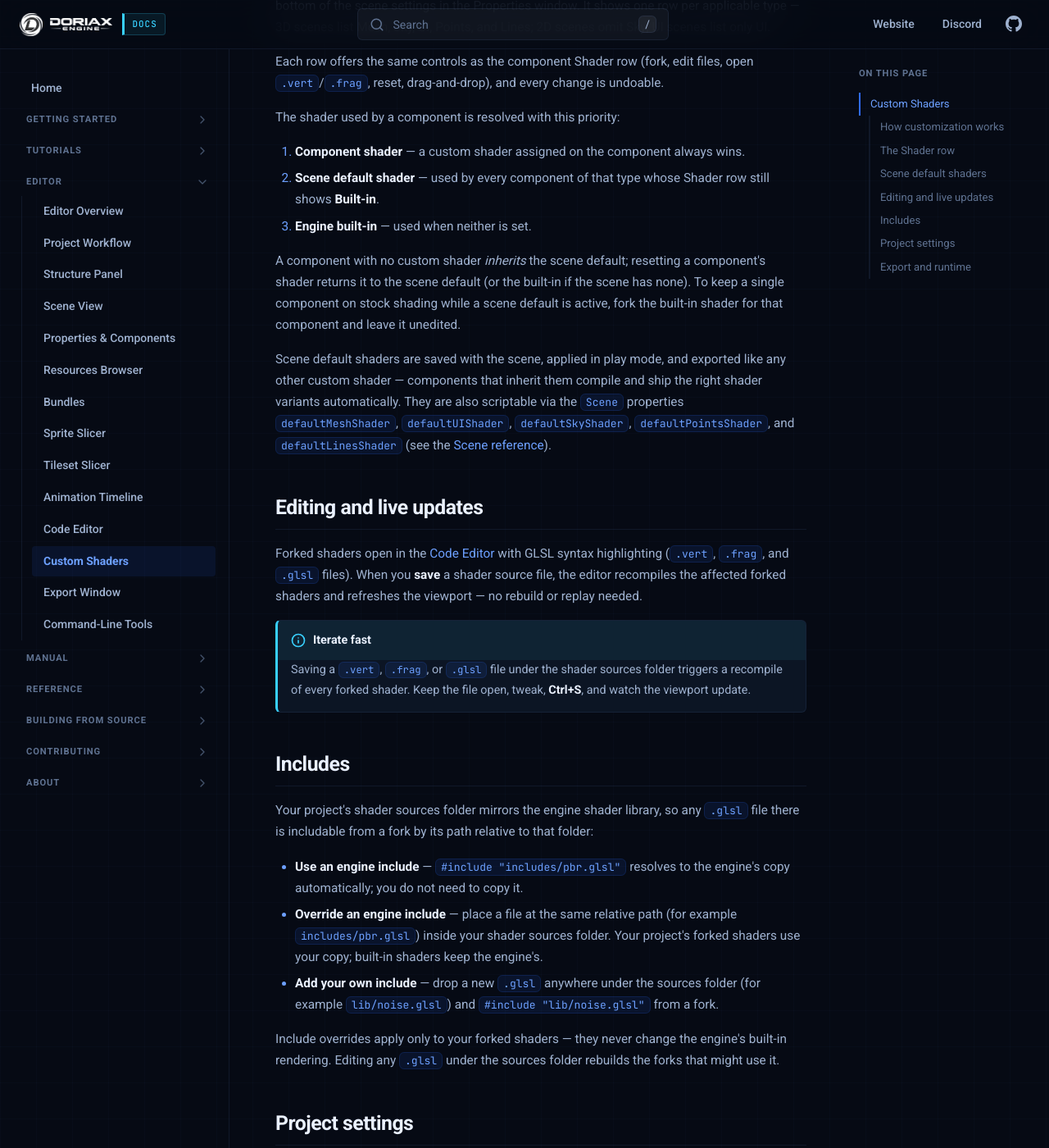
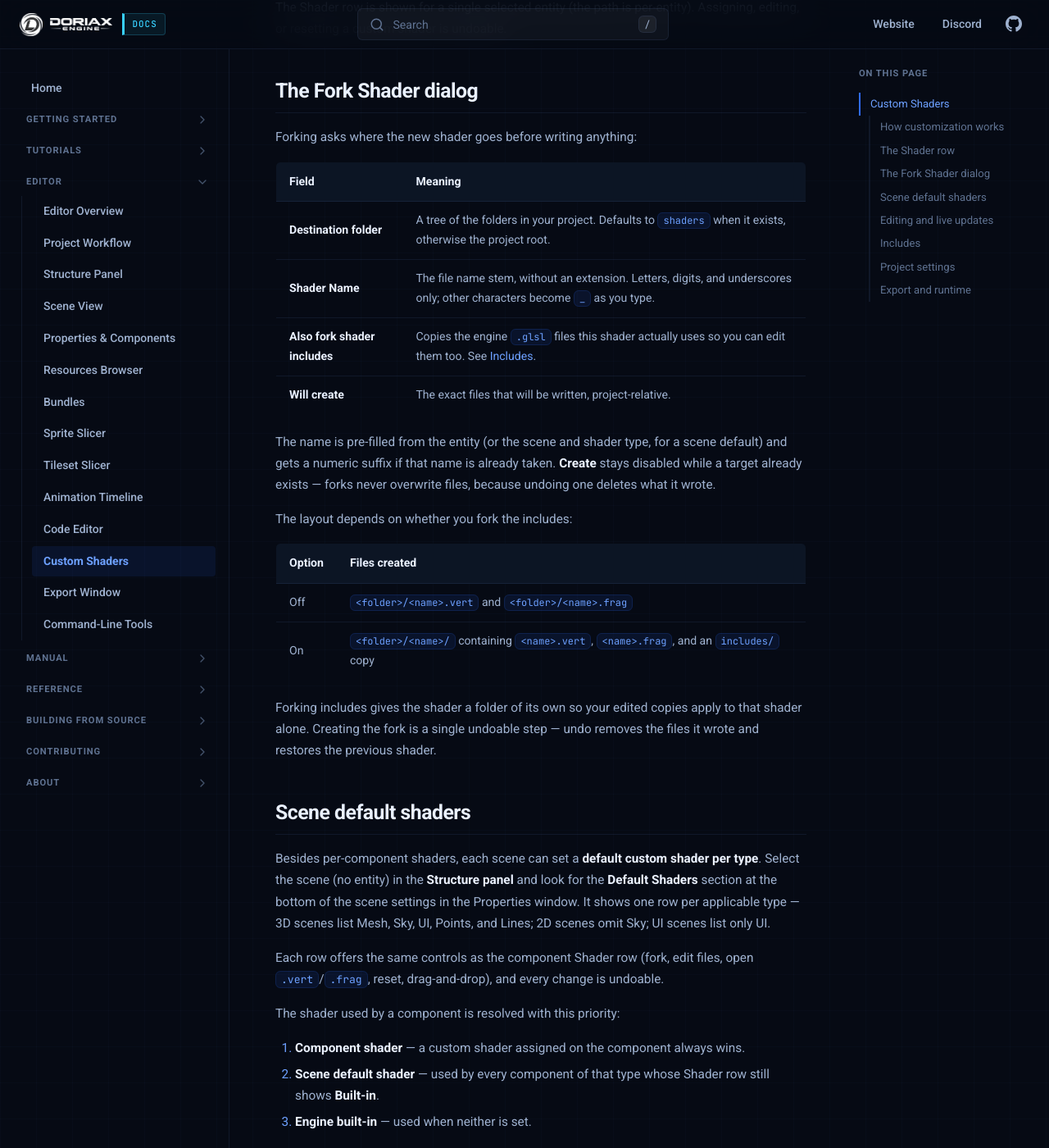
Before and after one commit to doriaxengine/doriax-docs, an MkDocs documentation site: the page built from docs/editor/custom-shaders.md, in a window 1280 px wide and 1400 px high, scrolled down 1473 px. Shown: the whole window at 82% size. Built offline with MkDocs 1.6.1, drawn with Linux system fonts in a browser that asks for light colours; some of the changed text lies outside the part shown.

Commit message:
Updated fork shaders docs

```diff
--- a/docs/editor/custom-shaders.md
+++ b/docs/editor/custom-shaders.md
@@ -13,9 +13,8 @@ ones.
 ## How customization works
 
 A custom shader is a **fork** of a built-in shader. The editor copies the built-in
-entry-point files (for example `mesh.vert` and `mesh.frag`) into your project's shader
-sources folder; you edit the shading code while the rest of the rendering contract stays
-intact:
+entry-point files (for example `mesh.vert` and `mesh.frag`) into a folder you pick in your
+project; you edit the shading code while the rest of the rendering contract stays intact:
 
 - The **variant system** is unchanged — the engine still injects the same feature
   defines (skinning, normal maps, shadows, IBL, fog, instancing, …) based on the mesh,
@@ -23,7 +22,8 @@ intact:
 - The **depth, shadow, and G-buffer passes** keep using the built-in shaders, so shadow
   casting and screen-space effects continue to work.
 - `#include` directives still resolve against the engine's shader library, so you only
-  need the top-level `.vert`/`.frag` — not the whole include tree.
+  need the top-level `.vert`/`.frag` — not the whole include tree. If you want to edit the
+  includes as well, the fork dialog can copy them for you (see [Includes](#includes)).
 
 This means you customize the *surface/shading logic* while the engine continues to drive
 lighting, passes, and built-in inputs.
@@ -36,13 +36,44 @@ these components has a **Shader** row:
 | Control | Action |
 | --- | --- |
 | **Built-in** label | Shown when the component uses the default engine shader. |
-| **Customize** | Forks the built-in shader into your project's shader sources folder, assigns it to the component, and opens the new `.vert` and `.frag` in the Code Editor. |
-| **Edit** | Re-opens the assigned shader's `.vert` and `.frag` in the Code Editor. |
+| **Fork** | Opens the [Fork Shader dialog](#the-fork-shader-dialog) to choose where the fork is created and what it is called. On confirm it writes the files, assigns them to the component, and opens them in the Code Editor. |
+| **Edit shader files** | Picks the `.vert` and `.frag` independently, so entry points that do not share a base name can be assigned. Changes apply as soon as both slots are set (or both cleared). |
+| **Open vertex** / **Open fragment** | Re-opens the assigned file in the Code Editor. |
 | **Reset to Built-in** | Clears the custom shader and returns to the engine default. |
 | Drag-and-drop | Drop an existing `.vert`/`.frag` from the [Resources Browser](resources.md) onto the row to assign it. |
 
+**Fork** is available only while the row shows **Built-in** — reset the shader first to
+fork it again, so an existing fork is never orphaned by accident.
+
 The Shader row is shown for a single selected entity (the path is per-entity). Assigning,
 editing, or resetting a custom shader is undoable.
+
+## The Fork Shader dialog
+
+Forking asks where the new shader goes before writing anything:
+
+| Field | Meaning |
+| --- | --- |
+| **Destination folder** | A tree of the folders in your project. Defaults to `shaders` when it exists, otherwise the project root. |
+| **Shader Name** | The file name stem, without an extension. Letters, digits, and underscores only; other characters become `_` as you type. |
+| **Also fork shader includes** | Copies the engine `.glsl` files this shader actually uses so you can edit them too. See [Includes](#includes). |
+| **Will create** | The exact files that will be written, project-relative. |
+
+The name is pre-filled from the entity (or the scene and shader type, for a scene default)
+and gets a numeric suffix if that name is already taken. **Create** stays disabled while a
+target already exists — forks never overwrite files, because undoing one deletes what it
+wrote.
+
+The layout depends on whether you fork the includes:
+
+| Option | Files created |
+| --- | --- |
+| Off | `<folder>/<name>.vert` and `<folder>/<name>.frag` |
+| On | `<folder>/<name>/` containing `<name>.vert`, `<name>.frag`, and an `includes/` copy |
+
+Forking includes gives the shader a folder of its own so your edited copies apply to that
+shader alone. Creating the fork is a single undoable step — undo removes the files it
+wrote and restores the previous shader.
 
 ## Scene default shaders
 
@@ -80,39 +111,60 @@ Forked shaders open in the [Code Editor](code-editor.md) with GLSL syntax highli
 recompiles the affected forked shaders and refreshes the viewport — no rebuild or replay
 needed.
 
+Only shaders that actually reach the edited file through `#include` are rebuilt: the
+editor tracks each fork's real dependency graph rather than assuming everything in a
+folder is related. Editing a shader in an external editor works too — the change is picked
+up when the Code Editor reloads the file.
+
 !!! tip "Iterate fast"
-    Saving a `.vert`, `.frag`, or `.glsl` file under the shader sources folder triggers a
-    recompile of every forked shader. Keep the file open, tweak, **Ctrl+S**, and watch the
-    viewport update.
+    Keep the file open, tweak, **Ctrl+S**, and watch the viewport update.
 
 ## Includes
 
-Your project's shader sources folder mirrors the engine shader library, so any `.glsl`
-file there is includable from a fork by its path relative to that folder:
+Shaders include by a fixed key — `#include "includes/pbr.glsl"` — and a fork resolves each
+key in this order, taking the first that exists:
 
-- **Use an engine include** — `#include "includes/pbr.glsl"` resolves to the engine's
-  copy automatically; you do not need to copy it.
-- **Override an engine include** — place a file at the same relative path (for example
-  `includes/pbr.glsl`) inside your shader sources folder. Your project's forked shaders
-  use your copy; built-in shaders keep the engine's.
-- **Add your own include** — drop a new `.glsl` anywhere under the sources folder (for
-  example `lib/noise.glsl`) and `#include "lib/noise.glsl"` from a fork.
+| Order | Location | Scope |
+| --- | --- | --- |
+| 1 | The fork's **own folder** | That fork only |
+| 2 | The **project root** | Every fork in the project |
+| 3 | The **engine shader library** | The default for everything |
 
-Include overrides apply only to your forked shaders — they never change the engine's
-built-in rendering. Editing any `.glsl` under the sources folder rebuilds the forks that
-might use it.
+A fork's folder mirrors the engine shader library, so a key keeps its shape:
+`includes/pbr.glsl` is looked up at `<fork folder>/includes/pbr.glsl`.
+
+- **Use an engine include** — `#include "includes/pbr.glsl"` resolves to the engine's copy
+  automatically; you do not need to copy anything.
+- **Override an include for one shader** — tick **Also fork shader includes** when you
+  fork. The copies land in the fork's own folder and win for that shader alone.
+- **Override an include for the whole project** — put the file at the same key under the
+  project root, for example `<project>/includes/pbr.glsl`.
+- **Add your own include** — drop a `.glsl` next to the fork and include it by its path
+  relative to the fork folder (`#include "lib/noise.glsl"`), or put it anywhere in the
+  project and include it relative to the project root
+  (`#include "shaders/lib/noise.glsl"`).
+
+Overrides never change the engine's built-in rendering — a built-in shader always uses the
+engine library. A fork stored loose in a folder shares whatever `includes/` that folder
+holds, which is why forking includes moves the shader into a folder of its own.
+
+!!! note "Moving a fork"
+    Nothing about the fork is recorded anywhere but its file paths, so you can move,
+    rename, or copy it freely — including by hand — and its includes follow. Moving a fork
+    into a folder with a different `includes/` changes what it resolves to, which is what
+    makes overrides opt-in per location.
 
 ## Project settings
 
-Two directories are configurable in **Project Settings** (both default to `shaders`):
+One shader directory is configurable in **Project Settings → Directories**:
 
 | Setting | Role |
 | --- | --- |
-| **Shaders Directory** | Where compiled `.sdat` shaders are written/loaded. This is the engine/build-facing location. |
-| **Shader Sources Directory** | Where forked shader sources (`.vert`/`.frag`/`.glsl`) live. **Editor-only** — the engine never reads it; it only consumes compiled `.sdat`. |
+| **Shader Binaries Directory** | Where compiled `.sdat` shaders are written and loaded. Engine/build-facing; defaults to `shaders`. |
 
-Keeping them separate lets the source files (which you edit) live alongside — or apart
-from — the compiled output the runtime loads.
+Shader *sources* have no setting — each fork chooses its own location in the
+[Fork Shader dialog](#the-fork-shader-dialog), and the engine never reads them anyway. It
+only consumes compiled `.sdat`.
 
 ## Export and runtime
 
@@ -122,8 +174,8 @@ Forked shaders flow through the same export pipeline as the built-in ones (see
 - With the default **Header** output, every used shader — including your forks — is
   compiled and embedded into the build for the target backends. The shader *sources* are
   not needed at runtime.
-- With **`.sdat`/JSON** output, the compiled files are written to the project's **Shaders
-  Directory** and loaded at runtime.
+- With **`.sdat`/JSON** output, the compiled files are written to the project's **Shader
+  Binaries Directory** and loaded at runtime.
 
 At runtime the engine identifies a component's shader from the value saved on it and loads
 the matching compiled `.sdat` — it never reads the source files. Because the engine only
@@ -131,6 +183,6 @@ cares about the compiled output, your shader sources can be organized however yo
 
 !!! note "Compiled vs. source location"
     The standalone runtime loads compiled shaders from the assets' `shaders` folder. For a
-    loose `.sdat` export, keep the **Shaders Directory** at `shaders` so the runtime finds
-    them. The default **Header** export embeds shaders into the build and does not read a
+    loose `.sdat` export, keep the **Shader Binaries Directory** at `shaders` so the
+    runtime finds them. The default **Header** export embeds shaders into the build and does not read a
     shader directory at runtime.
```
Also changed, not shown: docs/editor/export.md (+1 -1 lines), docs/editor/project-workflow.md (+4 -5 lines), docs/editor/properties.md (+4 -4 lines).
